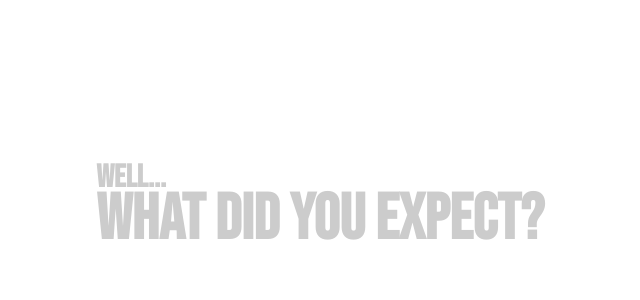
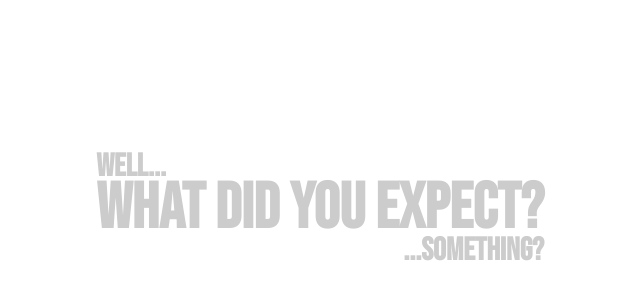
Before and after one commit to Choheron/this-website-does-nothing, a plain HTML site: page index.html in a window 1280 px wide. Shown: the part 192-492 px from the top of the page, without its empty margins (320-960 px from the left). Drawn offline with Linux system fonts and the light colour scheme.

Commit message:
Add something

```diff
--- a/css/index.css
+++ b/css/index.css
@@ -41,3 +41,13 @@ body {
     font-size: 4em;
     text-align: center;
 }
+
+.underText {
+    color: rgb(204, 204, 204);
+
+    margin: 0px;
+    margin-top: -0.5em;
+
+    font-size: 2em;
+    text-align: right;
+}
--- a/index.html
+++ b/index.html
@@ -13,6 +13,7 @@
     <div class='container'>
         <h1 class='overText'>Well...</h1>
         <h1 class='centerText'>What did you expect?</h1>
+        <h1 class='underText'>...Something?</h1>
     </div>
 </body>
 </html>
```
